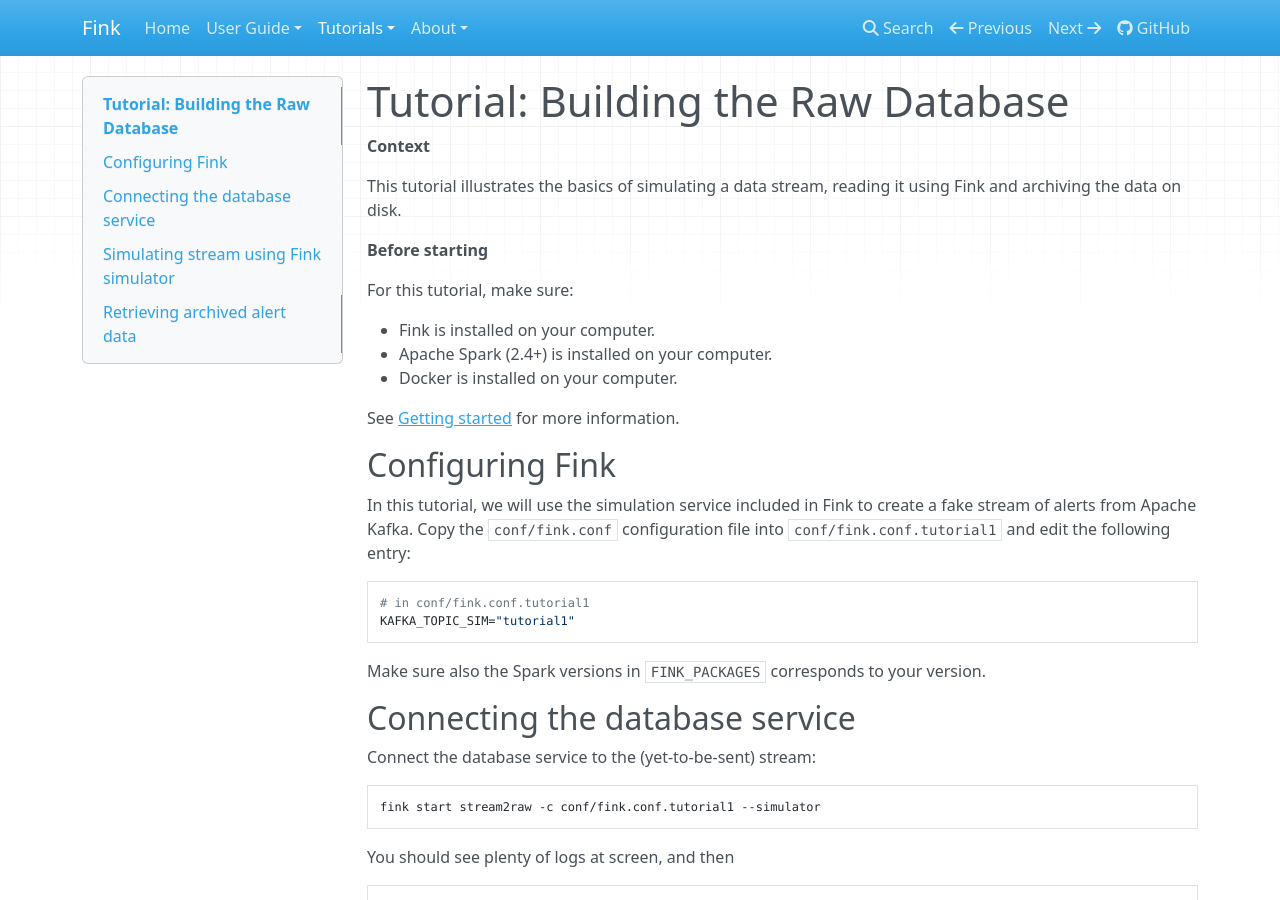
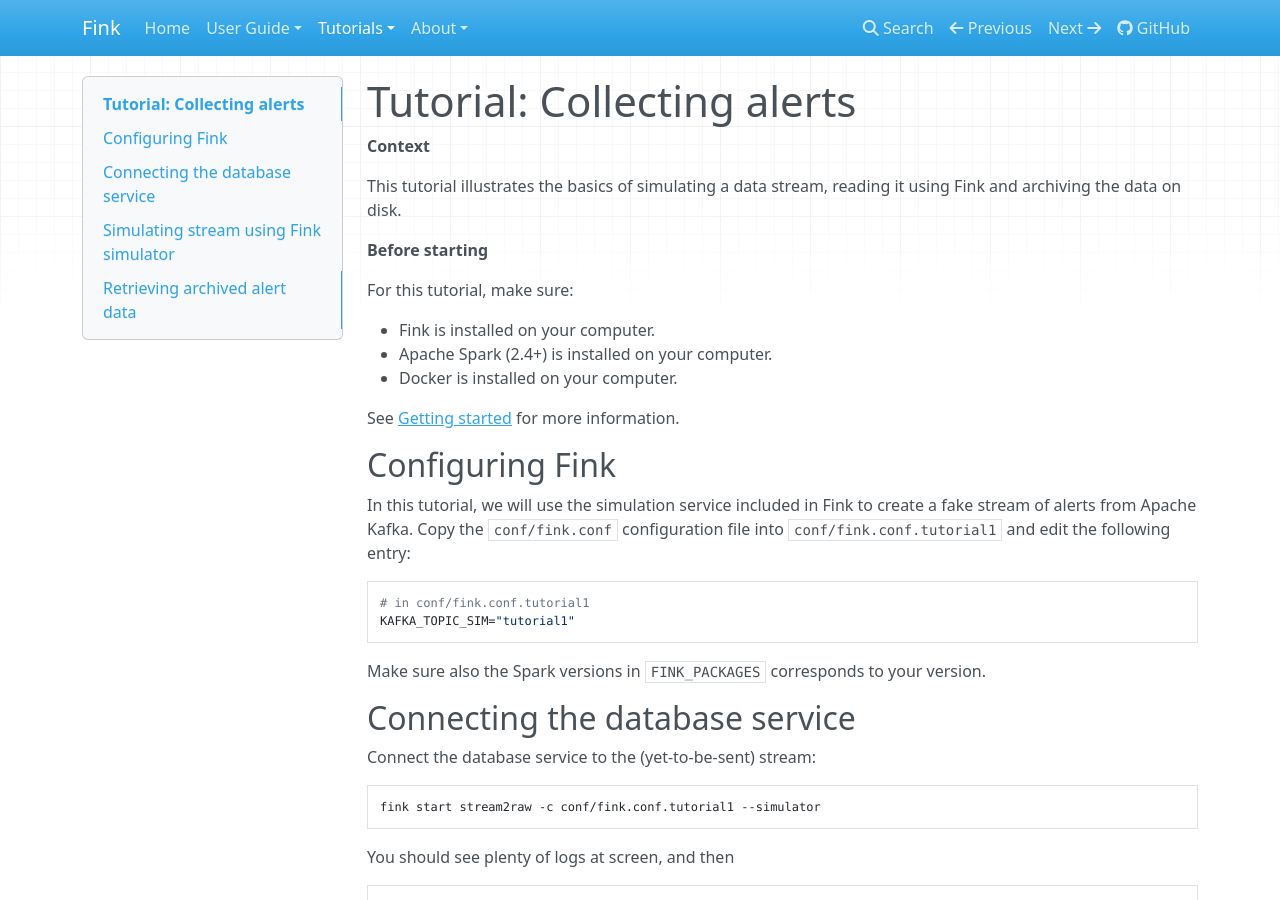
Before and after one commit to astrolabsoftware/fink, an MkDocs documentation site: the page built from docs/tutorials/raw_db.md, in a window 1280 px wide and 900 px high. Built offline with MkDocs 1.6.1, drawn with Linux system fonts in a browser that asks for light colours; nearby versions of some CDN libraries.

Commit message:
Rename the first tutorial

```diff
--- a/docs/tutorials/raw_db.md
+++ b/docs/tutorials/raw_db.md
@@ -1,4 +1,4 @@
-# Tutorial: Building the Raw Database
+# Tutorial: Collecting alerts
 
 **Context**
 
--- a/mkdocs.yml
+++ b/mkdocs.yml
@@ -15,8 +15,9 @@ nav:
       - Redistributing alerts: user_guide/streaming-out.md
       - Howto: user_guide/howto.md
     - Tutorials:
-      - Building the Raw Database: tutorials/raw_db.md
-      - Bogus filtering: tutorials/bogus_filtering.md
+      - Collecting alerts: tutorials/raw_db.md
+      - Applying quality cuts: tutorials/bogus_filtering.md
+      - Processing alerts: tutorials/processing_alerts.md
     - About:
       - Release Notes: release-notes.md
       - Contributing: contributing.md
```
